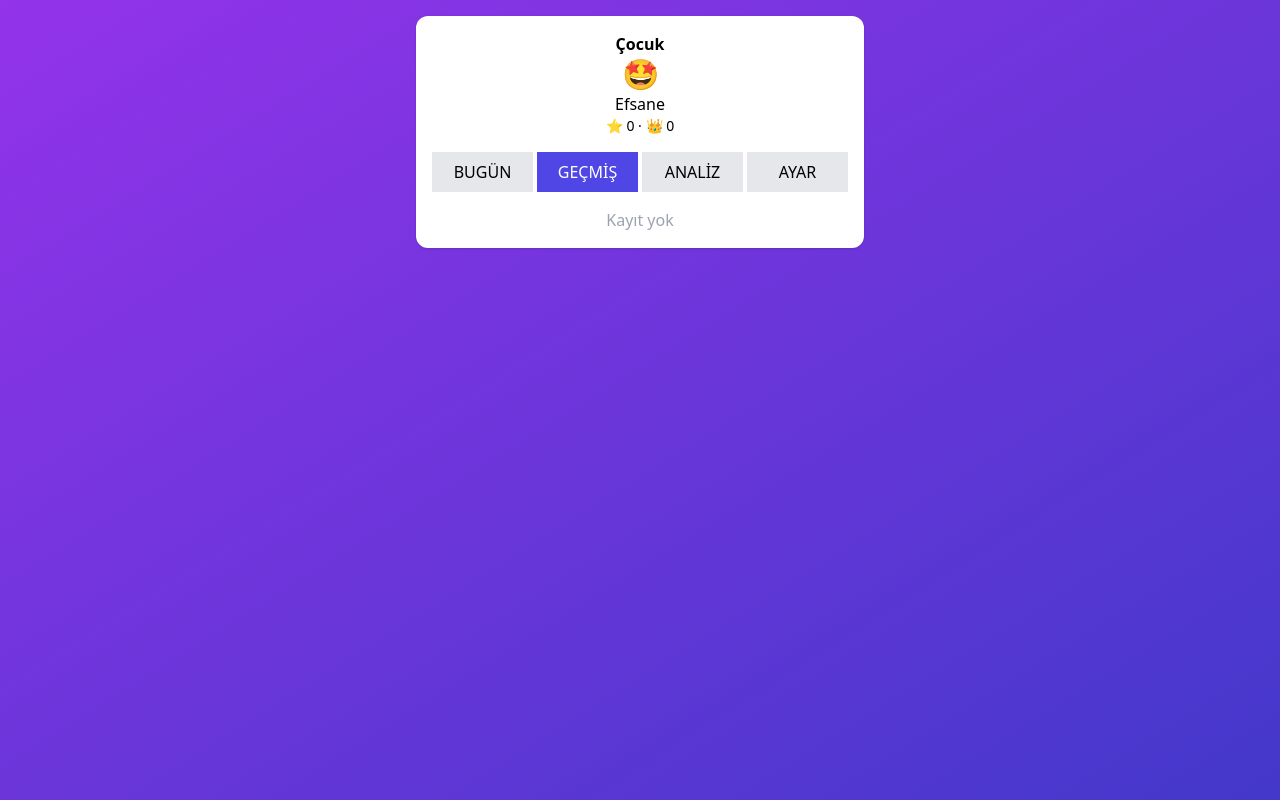
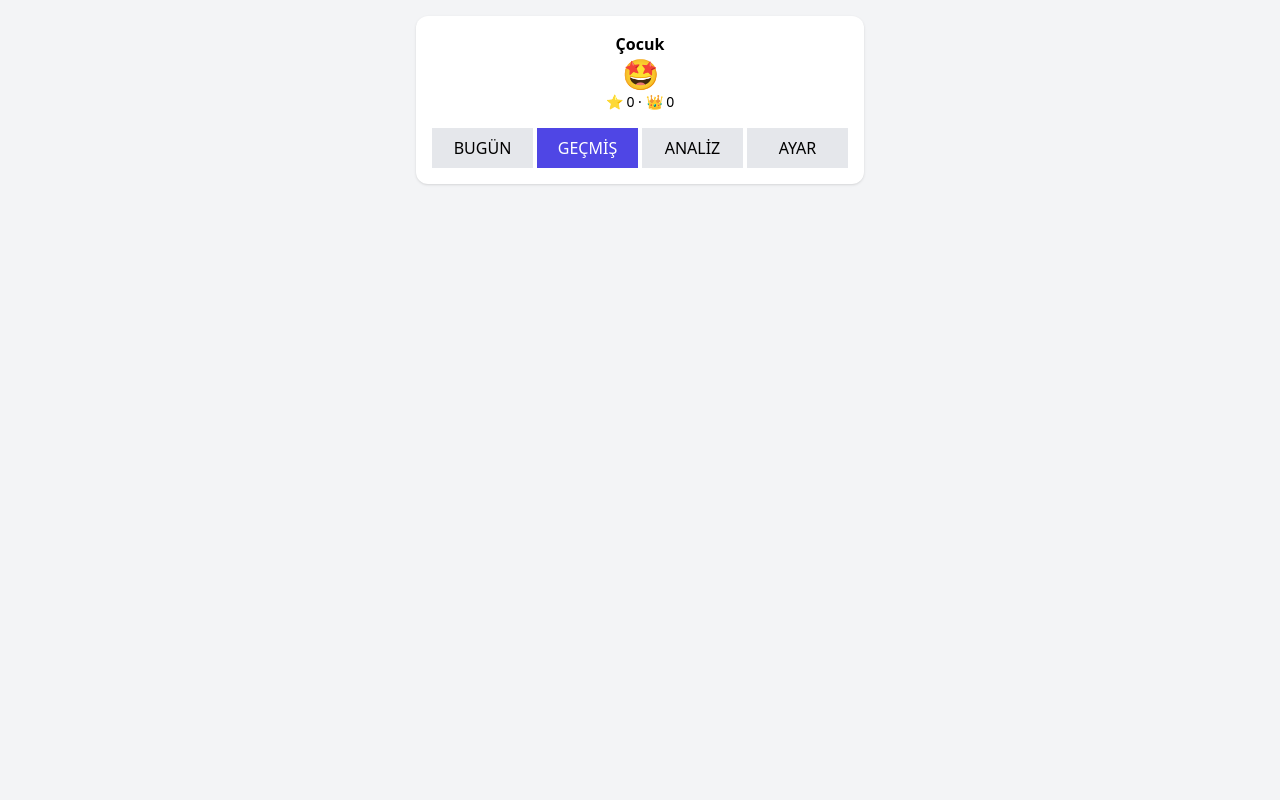
Before and after one commit to terennumusic-eng/gunluk-ekran-surei, a React (Vite) app: page / in a window 1280 px wide. Both pictures are taken after a click on the button "GEÇMİŞ". Built offline with nearby package versions, Linux system fonts and the light colour scheme.

Commit message:
feat: analiz ekrani bastan yazildi – kartlar + grafik

```diff
--- a/src/App.jsx
+++ b/src/App.jsx
@@ -12,21 +12,19 @@ const DEFAULT_SETTINGS = {
   step: 5,
 };
 
-/* SEVİYE ORANLARI */
+/* LEVELS (ORANLI) */
 const LEVELS = {
-  efsane: { ratio: 0.65, emoji: "🤩", color: "from-purple-600 to-indigo-700" },
-  iyi: { ratio: 0.85, emoji: "🙂", color: "from-green-500 to-emerald-600" },
-  sinirda: { ratio: 1.0, emoji: "😐", color: "from-yellow-500 to-orange-500" },
-  asti: { ratio: 999, emoji: "😵", color: "from-red-500 to-rose-600" },
+  efsane: { ratio: 0.65, emoji: "🤩", label: "Efsane", bg: "bg-purple-100", bar: "bg-purple-600" },
+  iyi: { ratio: 0.85, emoji: "🙂", label: "İyi", bg: "bg-green-100", bar: "bg-green-500" },
+  sinirda: { ratio: 1.0, emoji: "😐", label: "Sınırda", bg: "bg-yellow-100", bar: "bg-yellow-400" },
+  asti: { ratio: 999, emoji: "😵", label: "Aşırı", bg: "bg-red-100", bar: "bg-red-500" },
 };
 
 export default function App() {
   const [tab, setTab] = useState("BUGÜN");
-
   const [sabah, setSabah] = useState(0);
   const [ogle, setOgle] = useState(0);
   const [aksam, setAksam] = useState(0);
-
   const [history, setHistory] = useState([]);
   const [settings, setSettings] = useState(DEFAULT_SETTINGS);
 
@@ -36,7 +34,6 @@ export default function App() {
   useEffect(() => {
     setHistory(JSON.parse(localStorage.getItem(K_HISTORY)) || []);
     setSettings(JSON.parse(localStorage.getItem(K_SETTINGS)) || DEFAULT_SETTINGS);
-
     const today = JSON.parse(localStorage.getItem(K_TODAY)) || {};
     setSabah(today.sabah || 0);
     setOgle(today.ogle || 0);
@@ -50,30 +47,26 @@ export default function App() {
     localStorage.setItem(K_TODAY, JSON.stringify({ sabah, ogle, aksam }));
   }, [history, settings, sabah, ogle, aksam]);
 
-  /* SEVİYE HESABI (ORANLI) */
+  /* LEVEL */
   function getLevel(totalValue) {
     const limit = settings.limit;
-
-    if (totalValue <= limit * LEVELS.efsane.ratio)
-      return { key: "efsane", name: "Efsane", ...LEVELS.efsane };
-    if (totalValue <= limit * LEVELS.iyi.ratio)
-      return { key: "iyi", name: "İyi", ...LEVELS.iyi };
-    if (totalValue <= limit * LEVELS.sinirda.ratio)
-      return { key: "sinirda", name: "Sınırda", ...LEVELS.sinirda };
-    return { key: "asti", name: "Aştı", ...LEVELS.asti };
+    if (totalValue <= limit * LEVELS.efsane.ratio) return { key: "efsane", ...LEVELS.efsane };
+    if (totalValue <= limit * LEVELS.iyi.ratio) return { key: "iyi", ...LEVELS.iyi };
+    if (totalValue <= limit * LEVELS.sinirda.ratio) return { key: "sinirda", ...LEVELS.sinirda };
+    return { key: "asti", ...LEVELS.asti };
   }
 
   const level = getLevel(total);
 
-  /* YILDIZ / TAÇ – GEÇMİŞTEN HESAP */
+  /* REWARDS (GEÇMİŞTEN) */
   const efsaneCount = history.filter(h => h.key === "efsane").length;
   const crown = Math.floor(efsaneCount / 7);
   const star = efsaneCount % 7;
+  const kalan = 7 - star;
 
-  /* GÜNÜ TAMAMLA */
+  /* COMPLETE DAY */
   function completeDay() {
     const l = getLevel(total);
-
     const record = {
       id: Date.now(),
       date: new Date().toLocaleDateString("tr-TR"),
@@ -81,29 +74,36 @@ export default function App() {
       key: l.key,
       emoji: l.emoji,
     };
-
     setHistory(prev => [record, ...prev]);
-
     setSabah(0);
     setOgle(0);
     setAksam(0);
   }
 
-  /* GEÇMİŞTEN SİL */
   function deleteRecord(id) {
-    if (!confirm("Bu kaydı silmek istiyor musun?")) return;
+    if (!confirm("Bu kayıt silinsin mi?")) return;
     setHistory(prev => prev.filter(h => h.id !== id));
   }
 
+  /* ANALYSIS DATA */
+  const last7 = history.slice(0, 7).reverse();
+  const maxVal = Math.max(...last7.map(d => d.total), settings.limit);
+
+  const counts = {
+    efsane: history.filter(h => h.key === "efsane").length,
+    iyi: history.filter(h => h.key === "iyi").length,
+    sinirda: history.filter(h => h.key === "sinirda").length,
+    asti: history.filter(h => h.key === "asti").length,
+  };
+
   return (
-    <div className={`min-h-screen bg-gradient-to-br ${level.color} p-4`}>
+    <div className="min-h-screen bg-gray-100 p-4">
       <div className="bg-white rounded-xl shadow max-w-md mx-auto p-4 space-y-4">
 
         {/* HEADER */}
         <div className="text-center">
           <h1 className="font-bold">{settings.name}</h1>
           <div className="text-3xl">{level.emoji}</div>
-          <div>{level.name}</div>
           <div className="text-sm">⭐ {star} · 👑 {crown}</div>
         </div>
 
@@ -134,25 +134,49 @@ export default function App() {
         )}
 
         {/* GEÇMİŞ */}
-        {tab === "GEÇMİŞ" && (
-          history.length === 0
-            ? <p className="text-center text-gray-400">Kayıt yok</p>
-            : history.map(h => (
-              <div key={h.id} className="flex justify-between bg-gray-100 p-2">
-                <span>{h.date} · {h.emoji} {h.total}</span>
-                <button onClick={() => deleteRecord(h.id)}>🗑️</button>
-              </div>
-            ))
-        )}
+        {tab === "GEÇMİŞ" && history.map(h => (
+          <div key={h.id} className="flex justify-between bg-gray-100 p-2">
+            <span>{h.date} · {h.emoji} {h.total}</span>
+            <button onClick={() => deleteRecord(h.id)}>🗑️</button>
+          </div>
+        ))}
 
         {/* ANALİZ */}
         {tab === "ANALİZ" && (
-          <div className="text-sm space-y-2">
-            <div>Toplam gün: <b>{history.length}</b></div>
-            <div>Efsane gün: <b>{efsaneCount}</b></div>
-            <div>Yıldız: <b>{star}</b></div>
-            <div>Taç: <b>{crown}</b></div>
-          </div>
+          history.length === 0 ? (
+            <p className="text-center text-gray-400">Analiz için gün ekleyin</p>
+          ) : (
+            <>
+              {/* SUMMARY CARDS */}
+              <div className="grid grid-cols-2 gap-2 text-sm">
+                {Object.keys(LEVELS).map(k => (
+                  <div key={k} className={`${LEVELS[k].bg} p-2 rounded text-center`}>
+                    <div className="font-bold">{LEVELS[k].label}</div>
+                    <div>{counts[k]} gün</div>
+                  </div>
+                ))}
+              </div>
+
+              {/* BAR GRAPH */}
+              <div className="flex items-end gap-1 h-40">
+                {last7.map((d, i) => (
+                  <div key={i} className="flex-1 flex flex-col items-center">
+                    <div
+                      className={`${LEVELS[d.key].bar} w-full rounded`}
+                      style={{ height: `${(d.total / maxVal) * 100}%` }}
+                    />
+                    <span className="text-xs mt-1">{d.total}</span>
+                  </div>
+                ))}
+              </div>
+
+              {/* GOAL INFO */}
+              <div className="text-center text-sm">
+                Bu hafta <b>{last7.filter(d => d.key === "efsane").length}</b> efsane gün<br />
+                1 taç için <b>{kalan}</b> efsane gün kaldı
+              </div>
+            </>
+          )
         )}
 
         {/* AYAR */}
@@ -164,7 +188,6 @@ export default function App() {
               value={settings.name}
               onChange={e => setSettings({ ...settings, name: e.target.value })}
             />
-
             <label>Günlük Limit</label>
             <input
               type="number"
```
